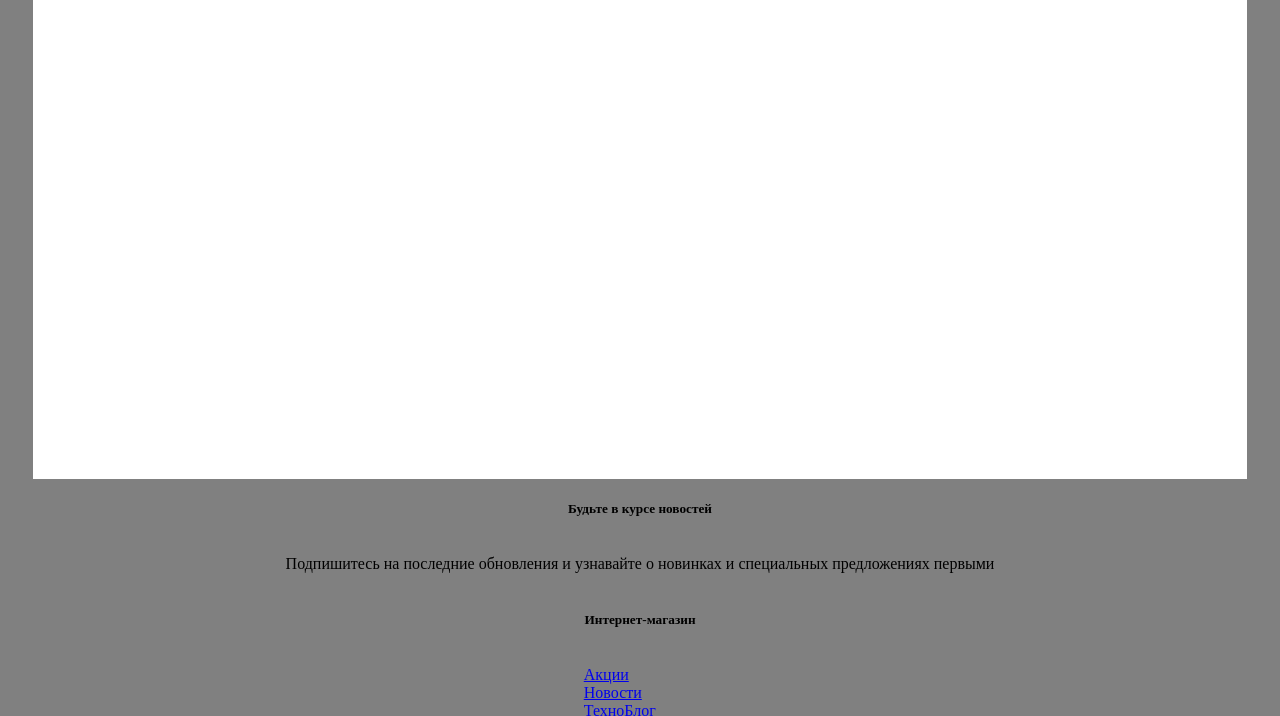
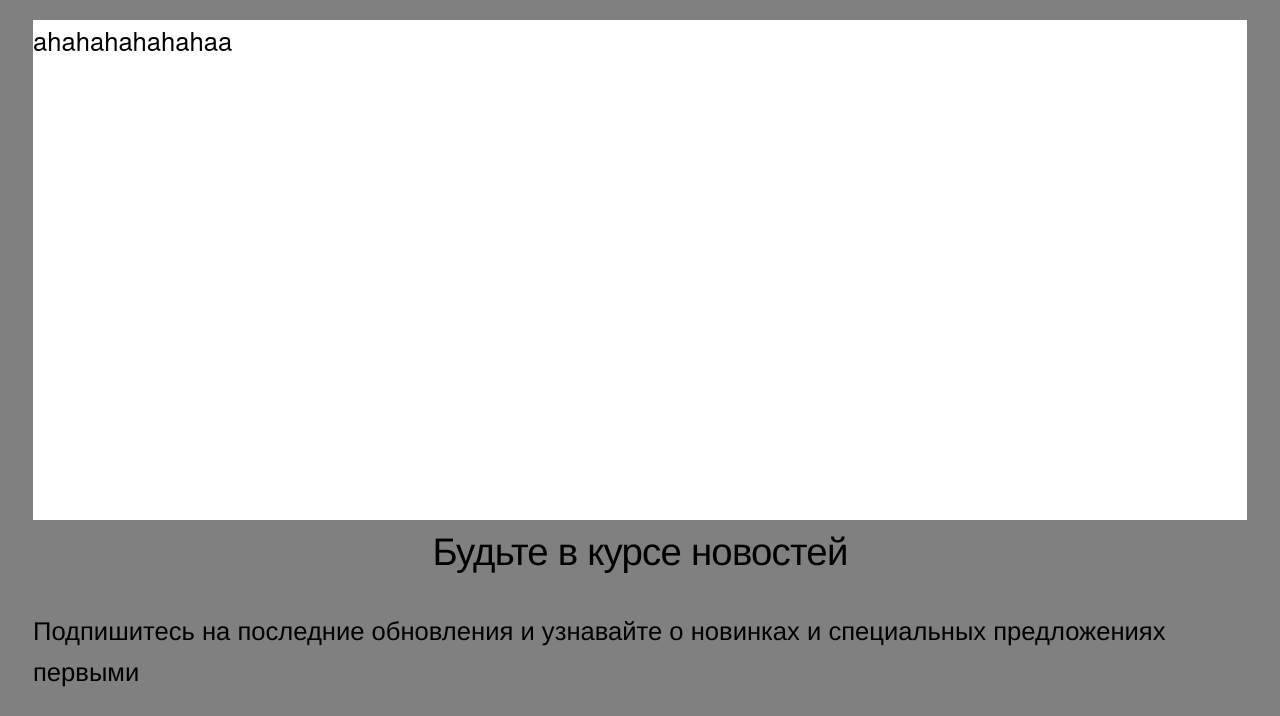
Before and after one commit to agiees/test, a plain HTML site: page index.html in a window 1280 px wide. Shown: the part 120-836 px from the top of the page. Drawn offline with Linux system fonts and the light colour scheme.

Commit message:
Update styles.css

```diff
--- a/styles.css
+++ b/styles.css
@@ -1,10 +1,69 @@
+html {
+  font-size: var(--base-font-size);
+  scroll-behavior: smooth;
+}
 body{
 background-color:grey;
   padding: 25px;
+  font-size: 1.6rem;
+  line-height: 1.6;
+  font-weight: 400;
+  font-family: "Raleway", "HelveticaNeue", "Helvetica Neue", Helvetica, Arial, sans-serif;
+  color: black;
+  background-color: grey;
 }
 .title {
 	color: #5C6AC4;
 }
+
+h1, h2, h3, h4, h5, h6 {
+  margin-top: 0;
+  margin-bottom: 2rem;
+  font-weight: 300; }
+h1 { font-size: 4.0rem; line-height: 1.2;  letter-spacing: -.1rem;}
+h2 { font-size: 3.6rem; line-height: 1.25; letter-spacing: -.1rem; }
+h3 { font-size: 3.0rem; line-height: 1.3;  letter-spacing: -.1rem; }
+h4 { font-size: 2.4rem; line-height: 1.35; letter-spacing: -.08rem; }
+h5 { font-size: 1.8rem; line-height: 1.5;  letter-spacing: -.05rem; }
+h6 { font-size: 1.5rem; line-height: 1.6;  letter-spacing: 0; }
+
+@media (min-width: 600px) {
+  h1 { font-size: 5.0rem; }
+  h2 { font-size: 4.2rem; }
+  h3 { font-size: 3.6rem; }
+  h4 { font-size: 3.0rem; }
+  h5 { font-size: 2.4rem; }
+  h6 { font-size: 1.5rem; }
+}
+
+p {
+  margin-top: 0; }
+
+a {
+  color: var(--accent-color); }
+a:hover {
+  color: var(--accent-color-hover); }
+
+
+  /*spacing*/
+  button,
+.button {
+  margin-bottom: 1rem; }
+input,
+textarea,
+select,
+fieldset {
+  margin-bottom: 1.5rem; }
+pre,
+blockquote,
+dl,
+figure,
+table,
+p,
+ul,
+ol,
+form {
+  margin-bottom: 2.5rem; }
 
 /* NAV */
 
@@ -32,11 +91,17 @@ margin-right:10px;
 /* CONTENT */
 
 .contentwrapper{
-height:500px;
+height:auto;
+min-height:500px;
 width:100%;
-max-width:100%;
-min-width:600px;
+min-width:300px;
 background-color: white;
+}
+
+.content{
+margin: 1rem 1rem 1rem 1rem;
+}
+
 }
 
 .gallery{
@@ -72,3 +137,16 @@ list-style-type:none;
 .footer-links#firstFlex{
  flex:300px;
 }
+
+
+
+
+
+/* Larger than mobile (default point when grid becomes active) */
+@media (min-width: 600px) {}
+
+/* Larger than phablet */
+@media (min-width: 900px) {}
+
+/* Larger than tablet */
+@media (min-width: 1200px) {}
```
